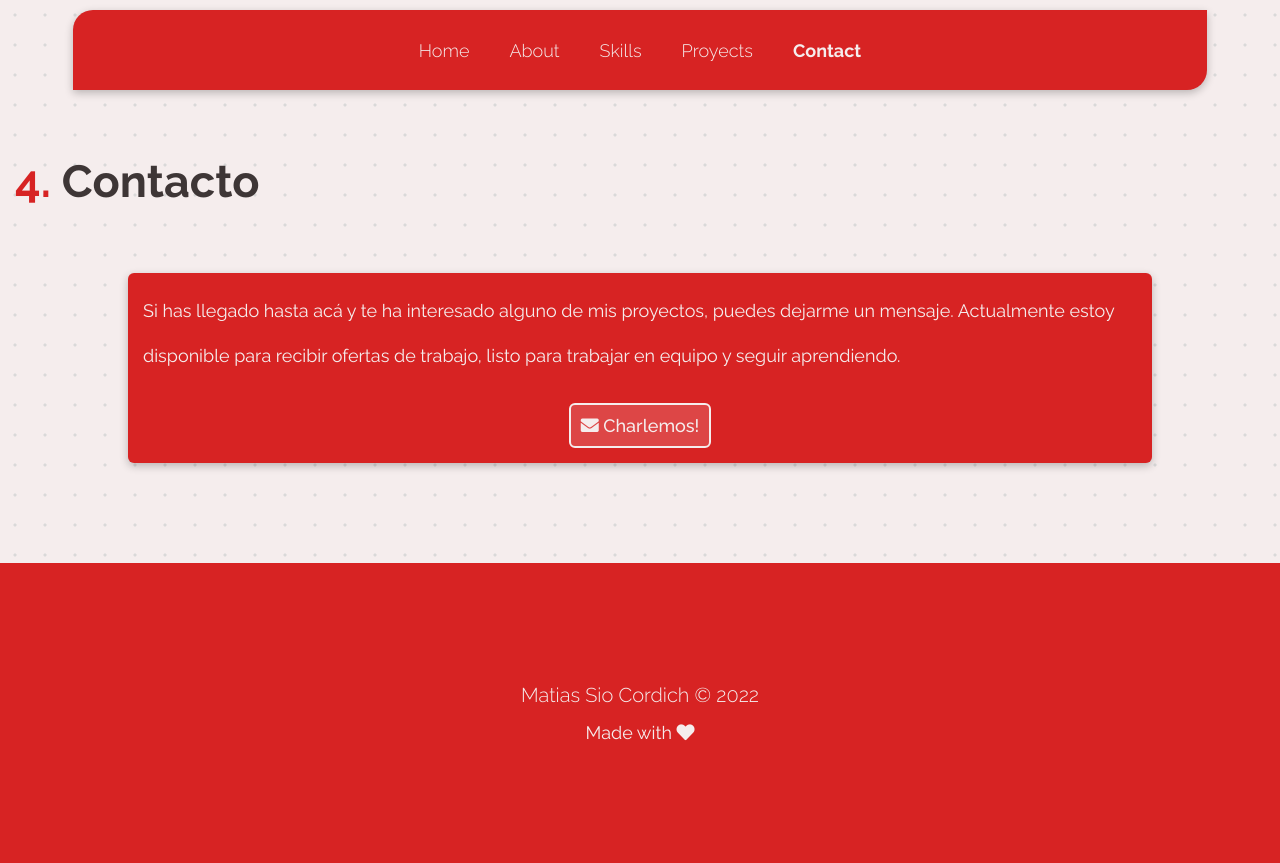
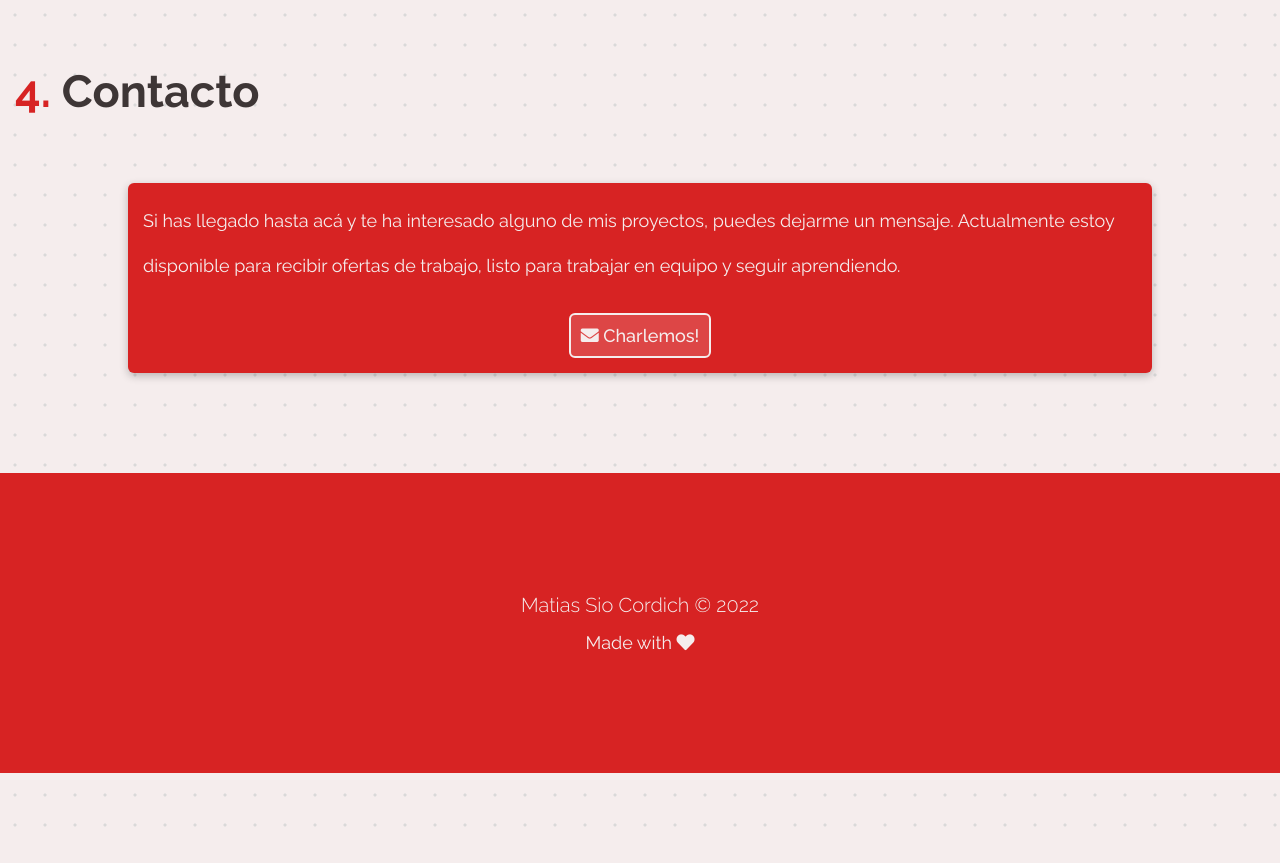
Before and after one commit to MatiasCordich/Portfolio, a React (Create React App) app: page /contact in a window 1280 px wide. Built offline with nearby package versions, Linux system fonts and the light colour scheme.

Commit message:
Portfolio v2 navbar fix

```diff
--- a/src/components/Navbar.jsx
+++ b/src/components/Navbar.jsx
@@ -5,10 +5,10 @@ import './navbar.css'
 
 const Navbar = () => {
 
-    const [close, setClose] = useState(false)
+    const [close, setClose] = useState(true)
 
     const closeNavMenu = () => {
-        if (!close) { setClose(true)}
+        if (!close) {setClose(true)}
     }
 
     const openNavMenu = () => {
--- a/src/pages/About.jsx
+++ b/src/pages/About.jsx
@@ -2,7 +2,7 @@ import React from 'react';
 import './about.css'
 
 const About = () => {
-  return <section className='about' data-aos="fade-right" data-aos-duration="2000">
+  return <section className='about' data-aos="fade-right" data-aos-duration="2000" data-aos-delay="500">
       <h1 className='about__title'> <span>1.</span> Sobre Mí</h1>
 
       <p className='about__text'>
--- a/src/pages/Contact.jsx
+++ b/src/pages/Contact.jsx
@@ -2,7 +2,7 @@ import React from 'react';
 import './contact.css'
 const Contact = () => {
   return <section className='contact' data-aos="fade-up"
-  data-aos-anchor-placement="top-center" data-aos-duration="1000">
+  data-aos-anchor-placement="top-center" data-aos-duration="1000" data-aos-delay="400">
       <h2><span>4.</span> Contacto</h2>
       <div className='contact__container'>
         <p>
--- a/src/pages/HomePage.jsx
+++ b/src/pages/HomePage.jsx
@@ -5,7 +5,7 @@ import pdf from '../files/CV.pdf'
 const HomePage = () => {
   return (
     <section className='home' data-aos="fade-up"
-    data-aos-duration="1500">
+    data-aos-duration="1500" data-aos-delay="500">
         <div className='home__image'>
           <div className='circle'>
             <img className='circle__image' src={image} alt="matias" />
--- a/src/pages/Proyects.jsx
+++ b/src/pages/Proyects.jsx
@@ -2,7 +2,7 @@ import './proyects.css'
 import calculadora from '../images/calculadora.png'
 
 const Proyects = () => {
-  return <section className='proyects' data-aos="fade-down" data-aos-duration="1500">
+  return <section className='proyects' data-aos="fade-down" data-aos-duration="1500" data-aos-delay="500">
       <h1 className='proyects-title'>
         <span>3.</span> Proyectos</h1>
       <div className='cards'>
--- a/src/pages/Skills.jsx
+++ b/src/pages/Skills.jsx
@@ -5,7 +5,7 @@ const Skills = () => {
       <h1 className='skills__title'><span>2.</span> Skills</h1>
 
       <div className='skills__icons'>
-        <div className='skills__icons-frontend' data-aos="fade-right" data-aos-duration="1000">
+        <div className='skills__icons-frontend' data-aos="fade-right" data-aos-duration="1000" data-aos-delay="500">
           <h2>Front-End</h2>
           <div className='icons'>
             <i class="icon devicon-html5-plain"></i>
```
